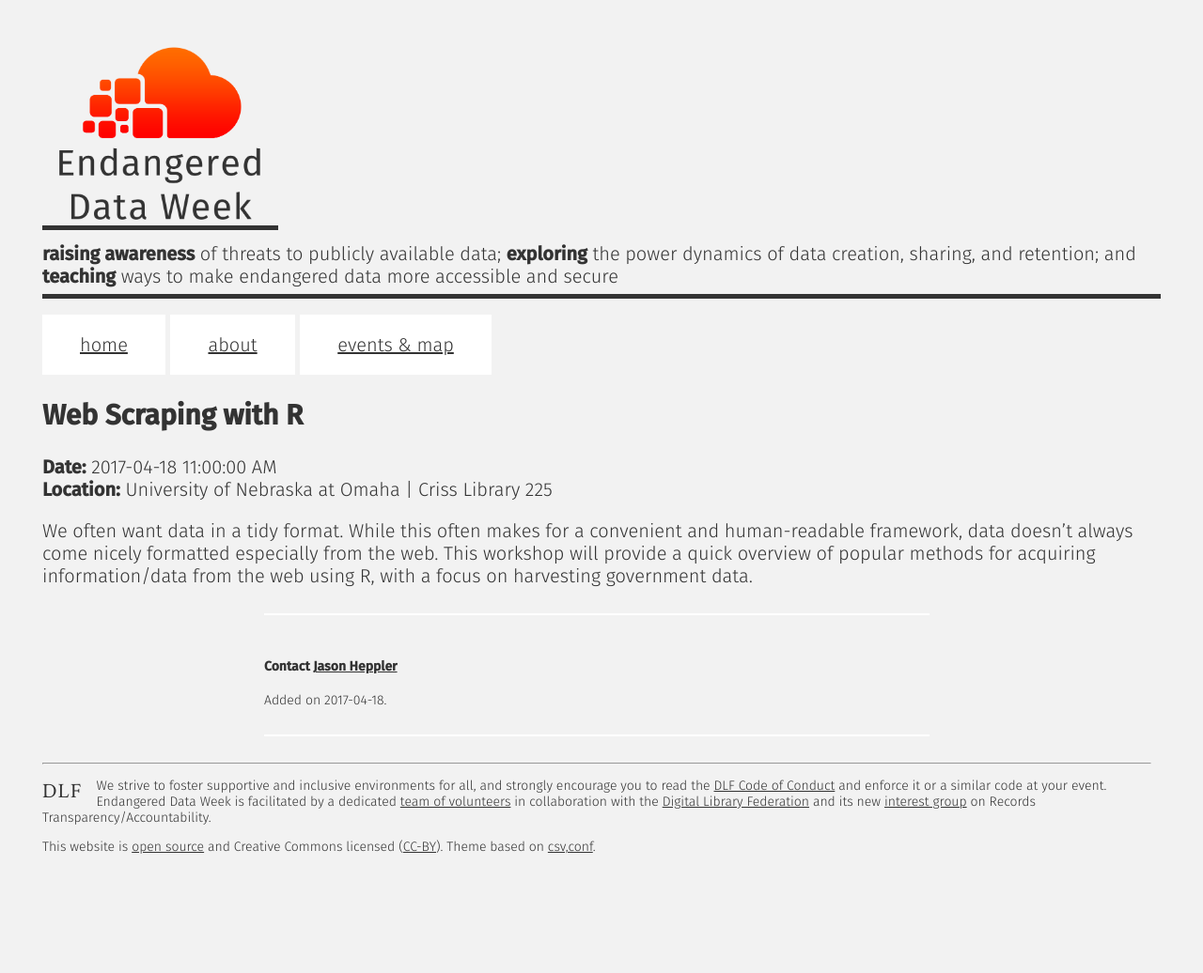
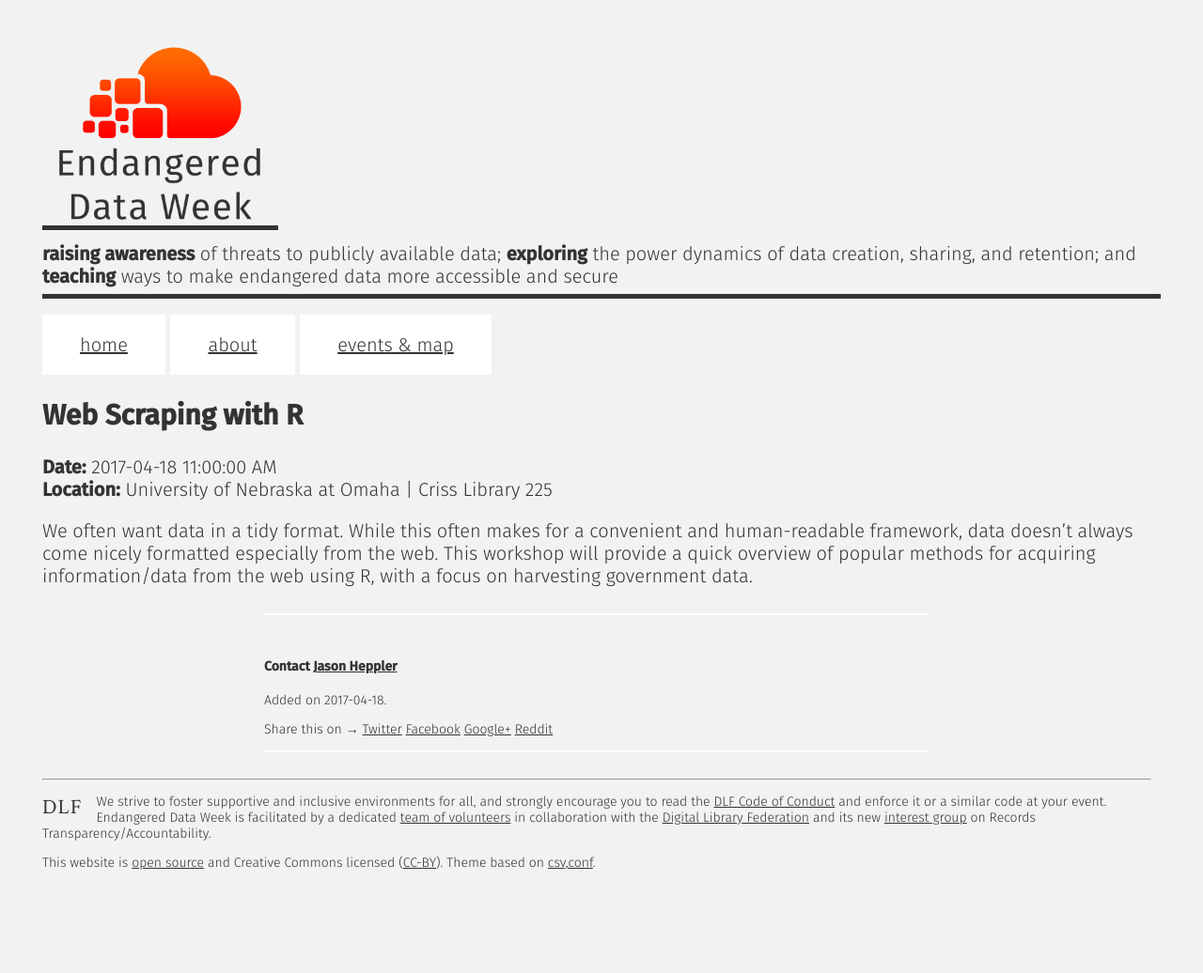
Before and after one commit to endangereddataweek/endangereddataweek.org, a Jekyll site: the page built from _events/2017-04-18-web-scraping-with-r.md, in a window 1280 px wide. Shown: the whole page at 94% size. Built offline with Jekyll 4.4.1, drawn with Linux system fonts in a browser that asks for light colours; nearby versions of some CDN libraries; a style sheet for code colours, icons or effects is not loaded.

Commit message:
Add share buttons
Adds simple share buttons on event pages

```diff
--- /dev/null
+++ b/_includes/share_buttons.html
@@ -0,0 +1,7 @@
+<div class="share-page">
+    Share this on &rarr;
+    <a href="https://twitter.com/intent/tweet?text={{ page.title }}&url={{ site.url }}{{ page.url }}&via={{ site.twitter_username }}&related={{ site.twitter_username }}" rel="nofollow" target="_blank" title="Share on Twitter">Twitter</a>
+    <a href="https://facebook.com/sharer.php?u={{ site.url }}{{ page.url }}" rel="nofollow" target="_blank" title="Share on Facebook">Facebook</a>
+    <a href="https://plus.google.com/share?url={{ site.url }}{{ page.url }}" rel="nofollow" target="_blank" title="Share on Google+">Google+</a>
+    <a href="http://www.reddit.com/submit?url={{ site.url }}{{ page.url }}&title={{ page.title }}" rel="nofollow" target="_blank" title="Share on Reddit">Reddit</a>
+</div>
--- a/_layouts/post.html
+++ b/_layouts/post.html
@@ -22,4 +22,5 @@
   {% endif %}
 
   <p>Added on {{ page.date | date: "%Y-%m-%d" }}.</p>
+  {% include share_buttons.html %}
 </div>
```
